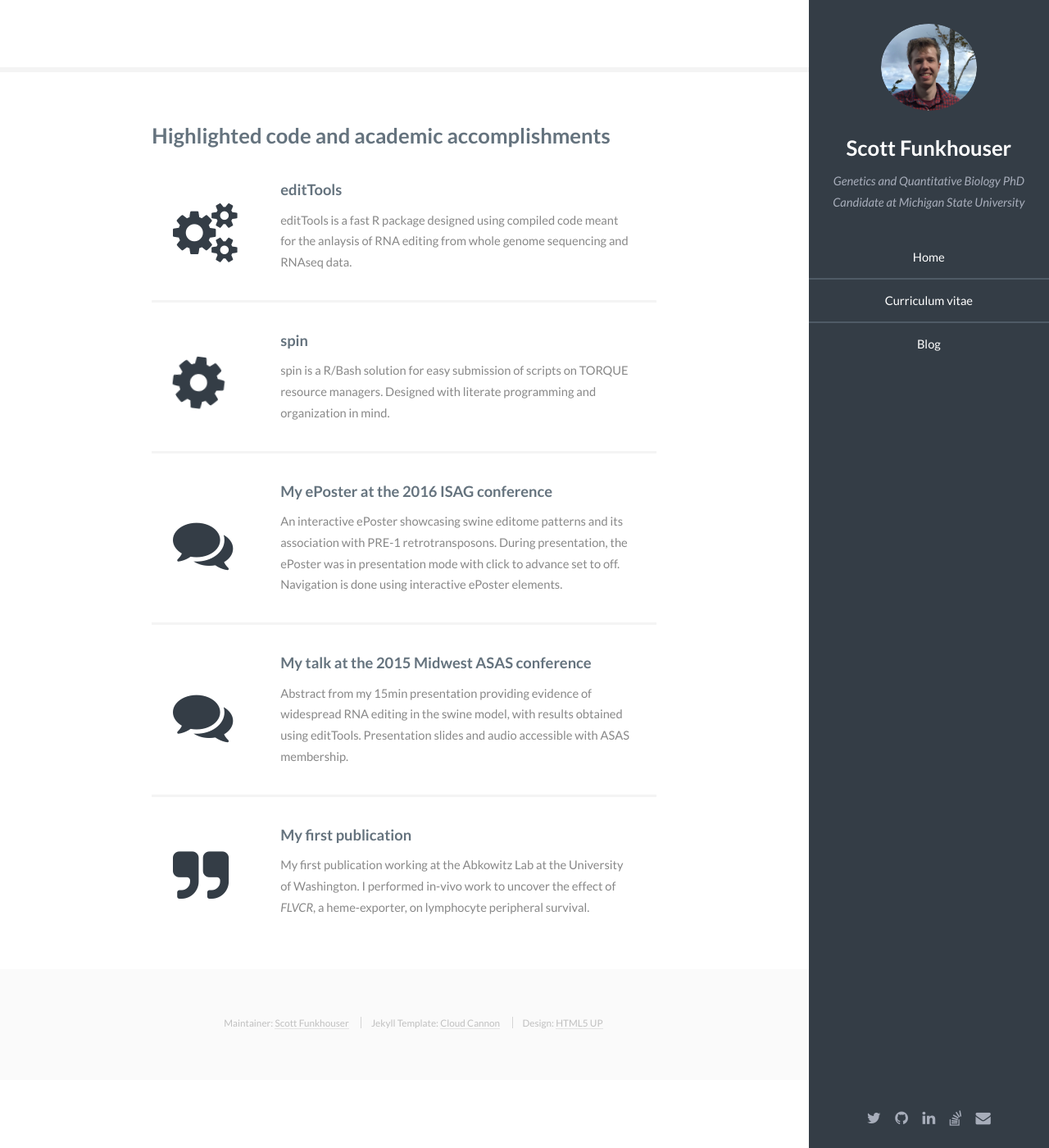
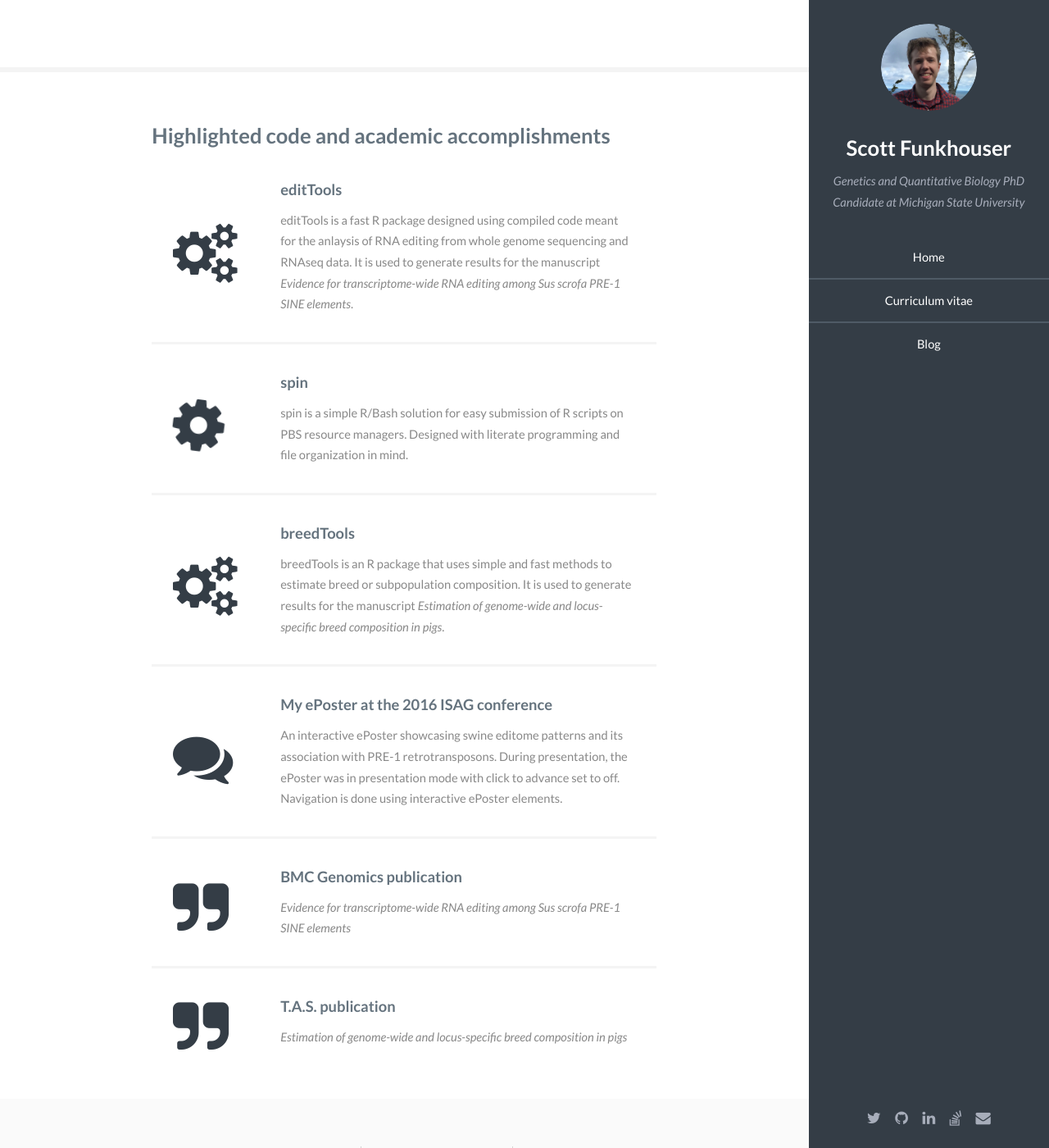
Before and after one commit to funkhou9/blog, a Jekyll site: the page built from index.html, in a window 1280 px wide and 1400 px high, scrolled down 962 px. Shown: the whole window at 82% size. Built offline with Jekyll 4.4.1, drawn with Linux system fonts in a browser that asks for light colours.

Commit message:
update CV and recent accomplishments

```diff
--- a/_includes/features.html
+++ b/_includes/features.html
@@ -8,7 +8,12 @@
     </div>
     <div class="inner">
         <h4>editTools</h4>
-        <p>editTools is a fast R package designed using compiled code meant for the anlaysis of RNA editing from whole genome sequencing and RNAseq data.</p>
+        <p>
+          editTools is a fast R package designed using compiled code meant for the
+          anlaysis of RNA editing from whole genome sequencing and RNAseq data.
+          It is used to generate results for the manuscript <i>Evidence for
+          transcriptome-wide RNA editing among Sus scrofa PRE-1 SINE elements</i>.
+        </p>
     </div>
 </article>
 
@@ -21,7 +26,29 @@
     </div>
     <div class="inner">
         <h4>spin</h4>
-        <p>spin is a R/Bash solution for easy submission of scripts on TORQUE resource managers. Designed with literate programming and organization in mind.</p>
+        <p>
+          spin is a simple R/Bash solution for easy submission of R scripts on PBS
+          resource managers. Designed with literate programming and file
+          organization in mind.
+        </p>
+    </div>
+</article>
+
+<article>
+    <div class="feature-fig">
+        <figure>
+            <a href="https://github.com/funkhou9/breedTools" class="image"><i class="fa fa-cogs fa-5x"></i></a>
+            <figcaption></figcaption>
+        </figure>
+    </div>
+    <div class="inner">
+        <h4>breedTools</h4>
+        <p>
+           breedTools is an R package that uses simple and fast methods to
+           estimate breed or subpopulation composition. It is used to generate
+           results for the manuscript <i>Estimation of genome-wide and
+           locus-specific breed composition in pigs</i>.
+        </p>
     </div>
 </article>
 
@@ -45,25 +72,35 @@
 <article>
     <div class="feature-fig">
         <figure>
-            <a href="https://asas.confex.com/asas/mw15/webprogram/Paper11620.html" class="image"><i class="fa fa-comments fa-5x"></i></a>
+            <a href="http://bmcgenomics.biomedcentral.com/articles/10.1186/s12864-017-3766-7" class="image"><i class="fa fa-quote-right fa-5x"></i></a>
             <figcaption></figcaption>
         </figure>
     </div>
     <div class="inner">
-        <h4>My talk at the 2015 Midwest ASAS conference</h4>
-        <p>Abstract from my 15min presentation providing evidence of widespread RNA editing in the swine model, with results obtained using editTools. Presentation slides and audio accessible with ASAS membership.</p>
+        <h4>BMC Genomics publication</h4>
+        <p>
+          <i>
+             Evidence for
+             transcriptome-wide RNA editing among Sus scrofa PRE-1 SINE elements
+          </i>
+        </p>
     </div>
 </article>
 
 <article>
     <div class="feature-fig">
         <figure>
-            <a href="http://www.ncbi.nlm.nih.gov/pubmed/25582857" class="image"><i class="fa fa-quote-right fa-5x"></i></a>
+            <a href="https://www.animalsciencepublications.org/publications/tas/articles/1/1/36" class="image"><i class="fa fa-quote-right fa-5x"></i></a>
             <figcaption></figcaption>
         </figure>
     </div>
     <div class="inner">
-        <h4>My first publication</h4>
-        <p>My first publication working at the Abkowitz Lab at the University of Washington. I performed in-vivo work to uncover the effect of <i>FLVCR</i>, a heme-exporter, on lymphocyte peripheral survival.</p>
+        <h4>T.A.S. publication</h4>
+        <p>
+          <i>
+            Estimation of genome-wide and
+            locus-specific breed composition in pigs
+          </i>
+        </p>
     </div>
 </article>
--- a/_includes/header.html
+++ b/_includes/header.html
@@ -8,7 +8,7 @@
         <nav id="nav">
             <ul>
                 <li><a href="{{ site.baseurl }}/">Home</a></li>
-                <li><a href="{{ site.baseurl }}/cv/2016SF_CV.pdf">Curriculum vitae</a></li>
+                <li><a href="{{ site.baseurl }}/cv/resume.html">Curriculum vitae</a></li>
                 <li><a href="{{ site.baseurl }}/blog">Blog</a></li>
 
             </ul>
```
Also changed, not shown: cv/resume.html (added, +276 -0 lines), 1 other file.
